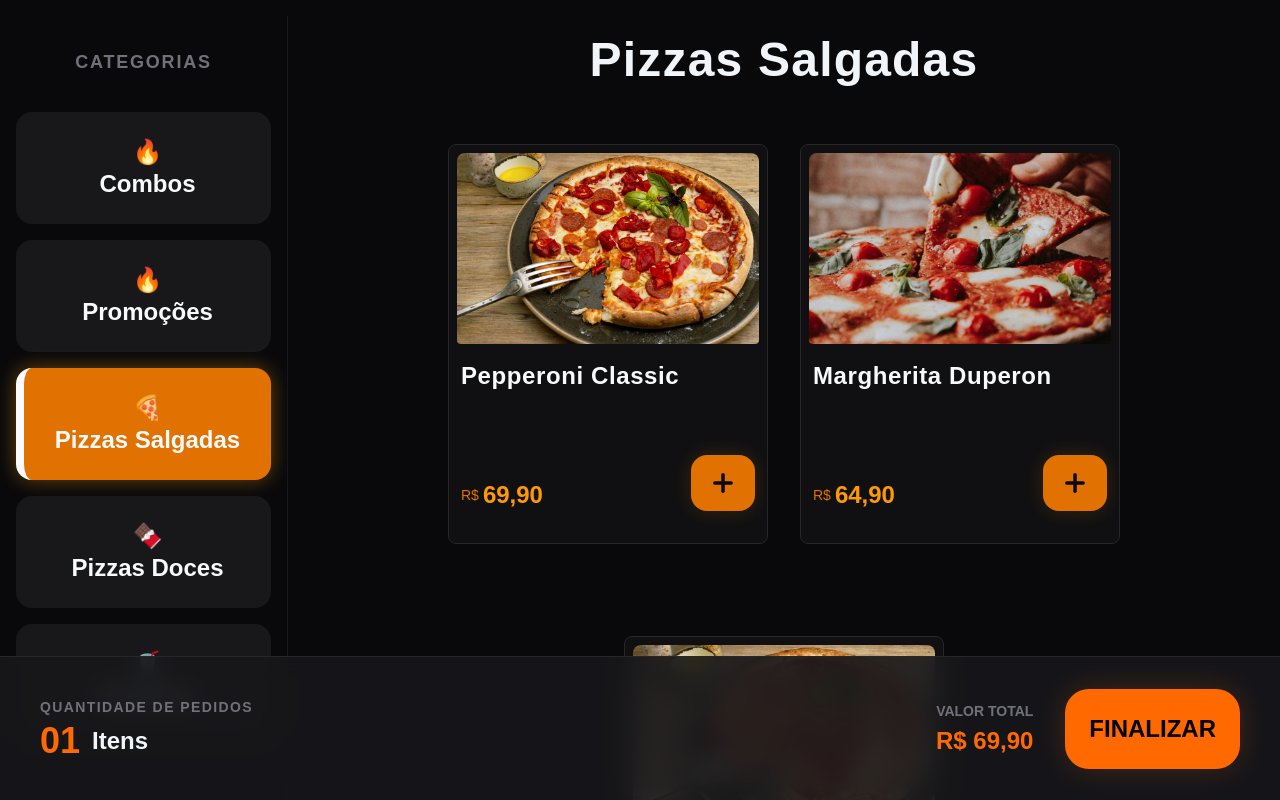
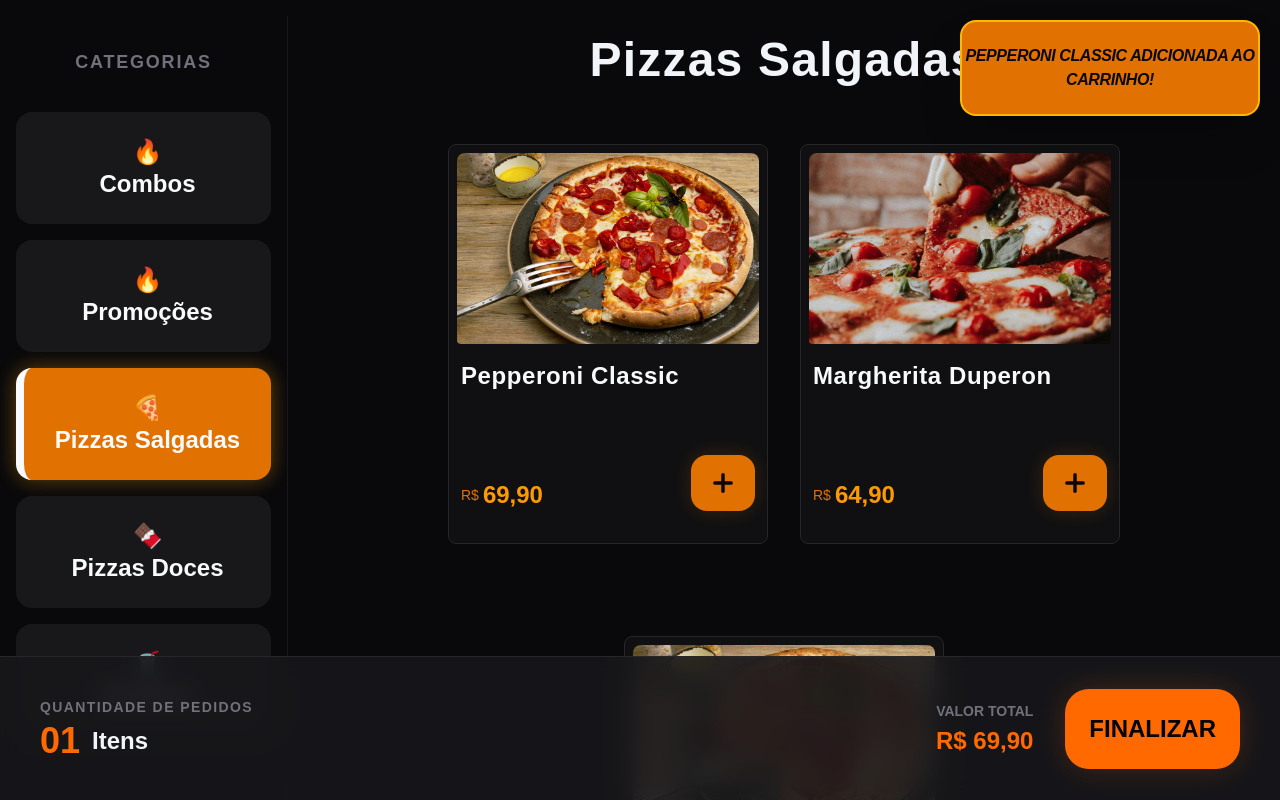
Before and after one commit to NathanDSPereira/Totem-pizzaria, a Next.js app: page / in a window 1280 px wide. Both pictures are taken after a click on the button 723 px from the left and 483 px from the top of the page. Built offline with nearby package versions, Linux system fonts and the light colour scheme.

Commit message:
adicionado o modal de notificacao de acao

```diff
--- a/app/page.tsx
+++ b/app/page.tsx
@@ -13,8 +13,9 @@ import BdIngredientes from '@/bancoDeDados/BdIngredientes.json'
 import { Pizza } from '@/interface/Pizza';
 import { ItemCarrinho } from '@/interface/ItemCarrinho';
 
-import { use, useEffect, useState } from 'react';
+import { useEffect, useState } from 'react';
 import SelecionarQuantidadeExclusaoModal from '@/components/SelecionarQuantidadeExclusaoModal';
+import Toast from '@/components/Toast';
 
 
 export default function Home() {
@@ -53,6 +54,7 @@ export default function Home() {
   const [isFinalizarAberto, setIsFinalizarAberto] = useState(false);
   const [produtoEmEdicao, setProdutoEmEdicao] = useState<Pizza | null | ItemCarrinho>(null);
   const [produtoARetirarCarrinho, setProdutoARetirarCarrinho] = useState<ItemCarrinho | null>(null);
+  const [toast, setToast] = useState<{message: string; visible: boolean}>({message: '', visible: false});
 
   const produtosFiltrados = listaPizzas.filter((produto) => produto.categoriaId == categoriaAtiva);
   const valorTotal = carrinho.reduce((acumulador, item) => acumulador + (item.precoTotal * item.quantidadeCarrinho), 0)
@@ -146,6 +148,14 @@ export default function Home() {
     return `${produtoId}-${extasString}-${removidoString}`
   }
 
+  const mostrarToast = (message: string) => {
+    setToast({message, visible: true});
+
+    setTimeout(() => {
+      setToast((anteriores) => ({...anteriores, visible: false}));
+    }, 3000);
+  }
+
   return (
     <section className="overflow-hidden bg-zinc-950 h-screen pt-4 flex">
 
@@ -166,6 +176,7 @@ export default function Home() {
           adicionarAoCarrinho={adicionarAoCarrinho}
           abrirCustomizacao={editarProduto}
           categoriaNome={categoriaNome}
+          mostrarToast={mostrarToast}
         />
 
         {isFinalizarAberto && (
@@ -187,6 +198,7 @@ export default function Home() {
             fecharModal={() => setProdutoEmEdicao(null)}
             produto={produtoEmEdicao}
             todosOsIngredientes={listIngredientes}
+            mostrarToast={mostrarToast}
           />
         )}
       </main>
@@ -206,6 +218,8 @@ export default function Home() {
             confirmar={retirarProdutoCarrinhoSegundoQuantidade}
           />
         )}
+
+      <Toast toast={toast} />
     </section>
   );
 }
--- a/components/CustomizacaoPizzaModal.tsx
+++ b/components/CustomizacaoPizzaModal.tsx
@@ -6,7 +6,20 @@ import { Pizza } from "@/interface/Pizza"
 import Image from "next/image"
 import { useMemo, useState } from "react";
 
-export default function CustomizacaoPizzaModal({produto, fecharModal, todosOsIngredientes, adicionarAoCarrinho, gerarCartId}: {produto: Pizza | ItemCarrinho, fecharModal: () => void, todosOsIngredientes: Ingredientes[], adicionarAoCarrinho: (pizza: Pizza | ItemCarrinho, cartIdAntigo?: string) => void, gerarCartId: (produtoId: string, extras: Record<number, number>, removidos: number[]) => string}) {
+export default function CustomizacaoPizzaModal({
+    produto,
+    fecharModal,
+    todosOsIngredientes,
+    adicionarAoCarrinho,
+    gerarCartId,
+    mostrarToast
+}: {
+    produto: Pizza | ItemCarrinho,
+    fecharModal: () => void, todosOsIngredientes: Ingredientes[],
+    adicionarAoCarrinho: (pizza: Pizza | ItemCarrinho, cartIdAntigo?: string) => void,
+    gerarCartId: (produtoId: string, extras: Record<number, number>, removidos: number[]) => string,
+    mostrarToast: (message: string) => void
+}) {
 
     const ingredientesQuePodemRemover = todosOsIngredientes.filter((ing) =>
         produto.ingredientesIds?.includes(ing.id) && ing.podeRemover
@@ -103,6 +116,7 @@ export default function CustomizacaoPizzaModal({produto, fecharModal, todosOsIng
         }
 
         adicionarAoCarrinho(pizzaModificada, cartIdAntigo)
+        mostrarToast(`${produto.nome} adicionada ao carrinho!`);
         fecharModal();
     }
 
--- a/components/ListPizza.tsx
+++ b/components/ListPizza.tsx
@@ -1,7 +1,7 @@
 import PizzaCard from "./PizzaCard";
 import { Pizza } from "@/interface/Pizza";
 
-export default function ListPizza({listaPizzas, adicionarAoCarrinho, abrirCustomizacao, categoriaNome}: { listaPizzas: Pizza[], adicionarAoCarrinho: (produto: Pizza) => void, abrirCustomizacao: (produto: Pizza) => void, categoriaNome: string}) {
+export default function ListPizza({listaPizzas, adicionarAoCarrinho, abrirCustomizacao, categoriaNome, mostrarToast}: { listaPizzas: Pizza[], adicionarAoCarrinho: (produto: Pizza) => void, abrirCustomizacao: (produto: Pizza) => void, categoriaNome: string, mostrarToast: (message: string) => void}) {
     return (
         <section className="bg-zinc-950 mx-auto flex justify-center flex-wrap pt-5">
             <div className="text-slate-100 text-5xl text-center font-bold tracking-wide mb-5">
@@ -17,6 +17,7 @@ export default function ListPizza({listaPizzas, adicionarAoCarrinho, abrirCustom
                             pizzaCard={pizza}
                             adicionarAoCarrinho={adicionarAoCarrinho}
                             editarProduto={abrirCustomizacao}
+                            mostrarToast={mostrarToast}
                         />
                     </li>
                 ))}
--- a/components/PizzaCard.tsx
+++ b/components/PizzaCard.tsx
@@ -1,7 +1,7 @@
 import { Pizza } from "@/interface/Pizza";
 import Image from "next/image";
 
-export default function PizzaCard({ pizzaCard, adicionarAoCarrinho, editarProduto }: { pizzaCard: Pizza, adicionarAoCarrinho: (pizza: Pizza) => void, editarProduto: (pizza: Pizza) => void }) {
+export default function PizzaCard({ pizzaCard, adicionarAoCarrinho, editarProduto, mostrarToast }: { pizzaCard: Pizza, adicionarAoCarrinho: (pizza: Pizza) => void, editarProduto: (pizza: Pizza) => void, mostrarToast: (message: string) => void }) {
   return (
     <div
         onClick={() => editarProduto(pizzaCard)}
@@ -32,6 +32,7 @@ export default function PizzaCard({ pizzaCard, adicionarAoCarrinho, editarProdut
                 <button
                     onClick={(e) => {
                         e.stopPropagation();
+                        mostrarToast(`${pizzaCard.nome} adicionada ao carrinho!`);
                         adicionarAoCarrinho(pizzaCard)
                     }}
                     className="bg-amber-600 active:scale-90 hover:bg-amber-500 w-16 h-14 flex items-center justify-center text-zinc-950 rounded-2xl transition-all shadow-[0_0_20px_rgba(217,119,6,0.2)]">
--- /dev/null
+++ b/components/Toast.tsx
@@ -0,0 +1,12 @@
+export default function Toast({toast}: {toast: {message: string; visible: boolean}}) {
+    if (!toast.visible) return null;
+
+    return (
+        <div className={`fixed top-5 right-5 z-300 transition-all duration-500 transform w-75 h-24
+            ${toast.visible ? 'opacity-100 translate-y-0' : 'opacity-0 translate-y-10 pointer-events-none'}`}>
+            <div className="bg-amber-600 text-zinc-950 w-full h-full rounded-2xl shadow-2xl flex items-center justify-center gap-1 border-2 border-amber-400">
+                <p className="text-md font-black uppercase italic tracking-tight text-center">{toast.message}</p>
+            </div>
+        </div>
+    )
+}
```
